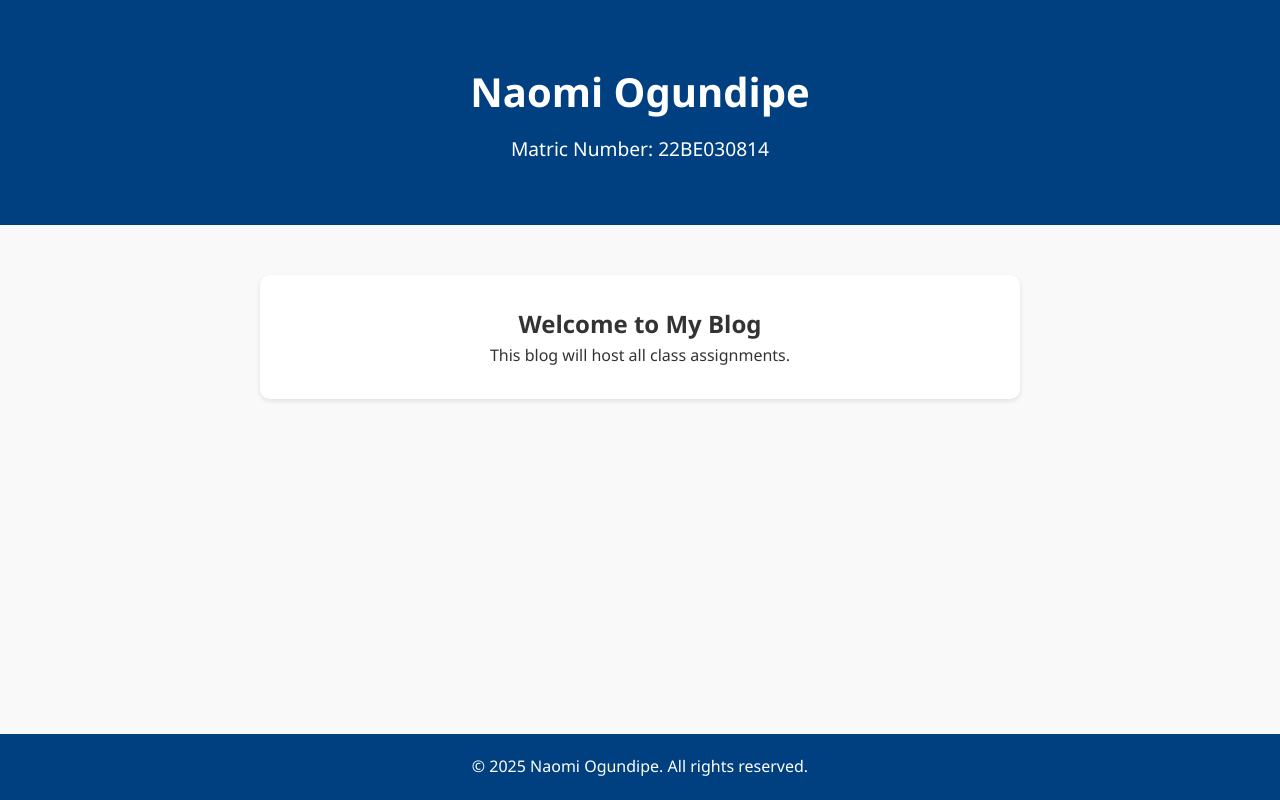
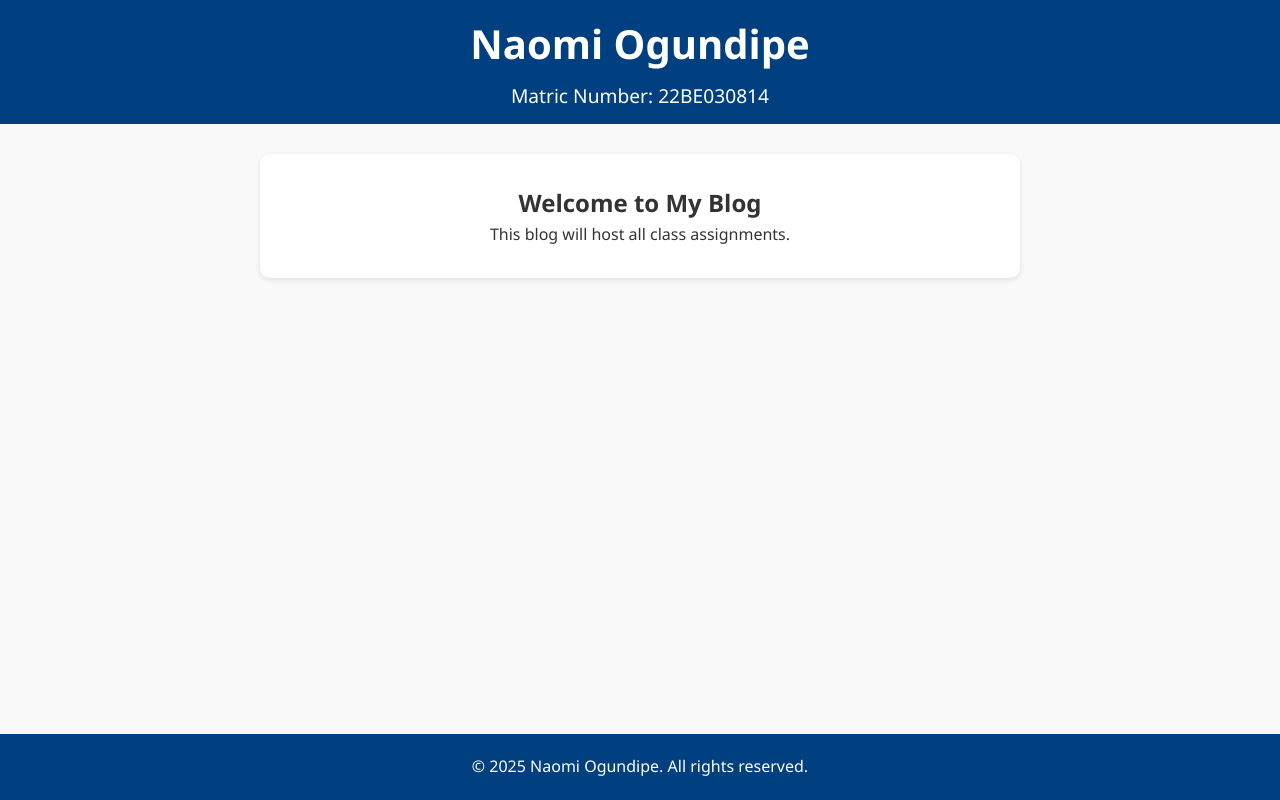
Before and after one commit to naomiogundipe/naomi_blog, a plain HTML site: page index.html in a window 1280 px wide. Drawn offline with Linux system fonts and the light colour scheme.

Commit message:
made change to design

```diff
--- a/styles.css
+++ b/styles.css
@@ -17,21 +17,21 @@
     width: 90%;
     max-width: 800px;
     margin: 0 auto;
-    padding: 20px;
+    padding: 10px 20px;
   }
 
   /* Header */
   header {
     background-color: #004080;
     color: #fff;
-    padding: 40px 0;
+    padding: 2px 0;
     text-align: center;
-    margin-bottom: 30px;
+    margin-bottom: 20px;
   }
 
   header h1 {
     font-size: 2.5rem;
-    margin-bottom: 10px;
+    margin-bottom: 5px;
   }
 
   header p {
```
